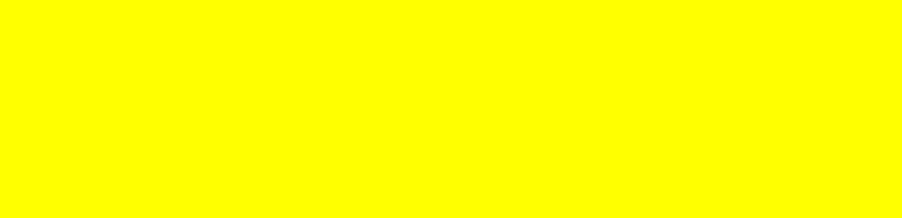
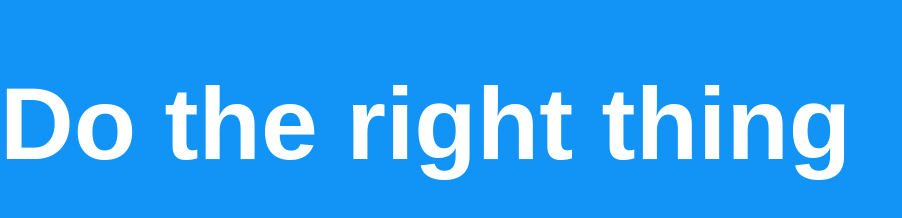
Before and after one commit to CDiala/wallethub, a plain HTML site: page index.html in a window 1280 px wide. Shown: the whole page, without its empty margins (0-902 px from the left). Drawn offline with Linux system fonts and the light colour scheme.

Commit message:
Added typography and color pallet

```diff
--- a/css/style.css
+++ b/css/style.css
@@ -1,3 +1,44 @@
+/* Color Palette */
+:root {
+  --color-card: #fff;
+  --color-badge: #59d8d1;
+  --color-button: #fa6e3d;
+  --color-link: #1194f6;
+  --color-text: #000;
+  --color-bold-text: #373737;
+  --color-block: #f1f5f8;
+  --color-selection: #373737;
+}
+
+/* Typography */
+::selection {
+  background-color: var(--color-selection);
+}
+
+html {
+  font-size: 62.5%;
+}
+
 body {
-  background-color: yellow;
+  background-color: var(--color-link);
+  font-family: "proxima nova", sans-serif;
+  font-size: 1.5rem;
+  /* line-height: 1.5; */
 }
+
+h1 {
+  color: var(--color-card);
+  font-size: 102.18px;
+  font-weight: 800;
+  line-height: 112.62px;
+}
+
+h2 {
+  font-size: 20;
+  line-height: 36px;
+}
+
+h3 {
+  font-size: 20px;
+  line-height: 20px;
+}
--- a/index.html
+++ b/index.html
@@ -8,5 +8,7 @@
     <link rel="stylesheet" href="css/normalize.css" />
     <link rel="stylesheet" href="css/style.css" />
   </head>
-  <body></body>
+  <body>
+    <h1>Do the right thing</h1>
+  </body>
 </html>
```
